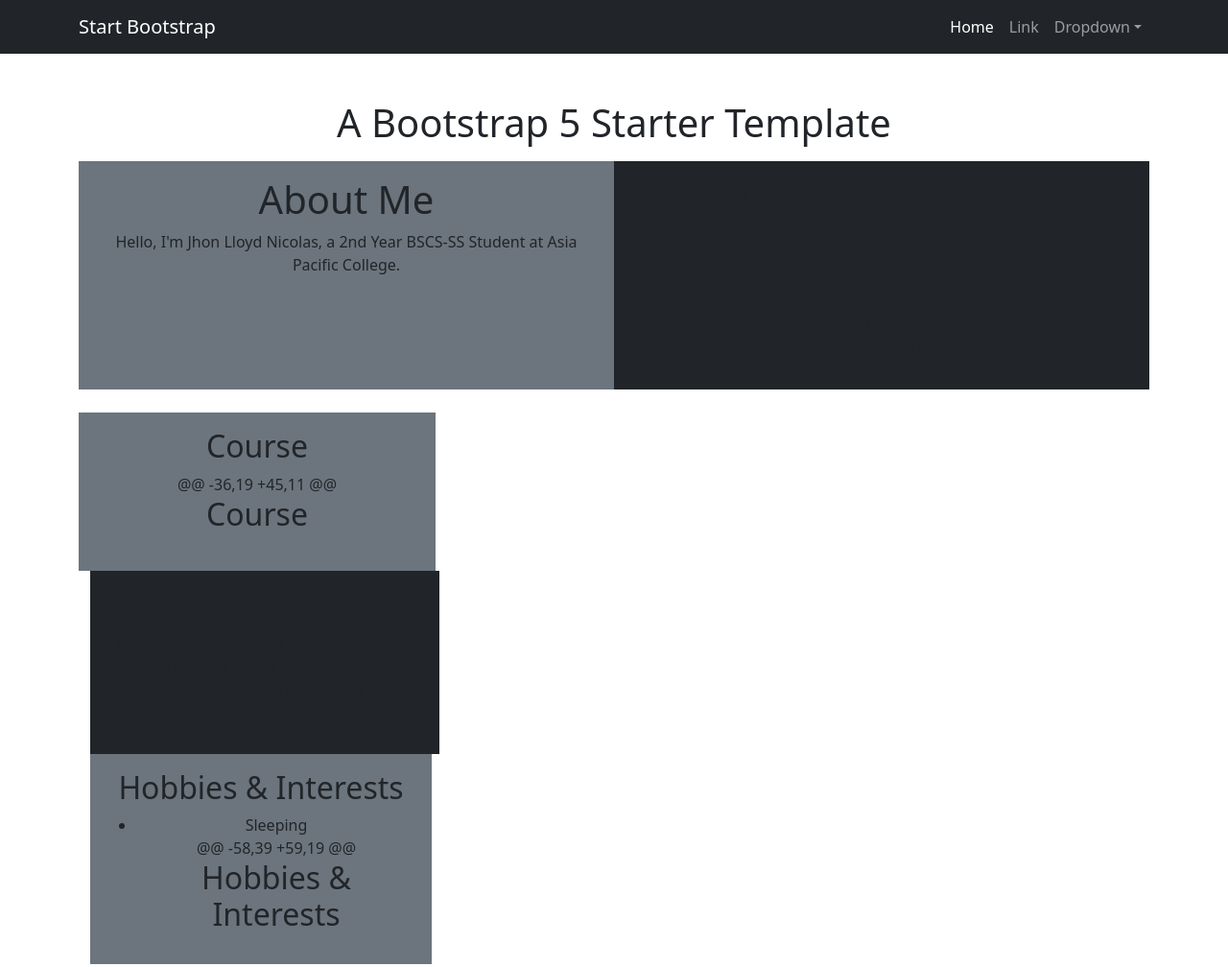
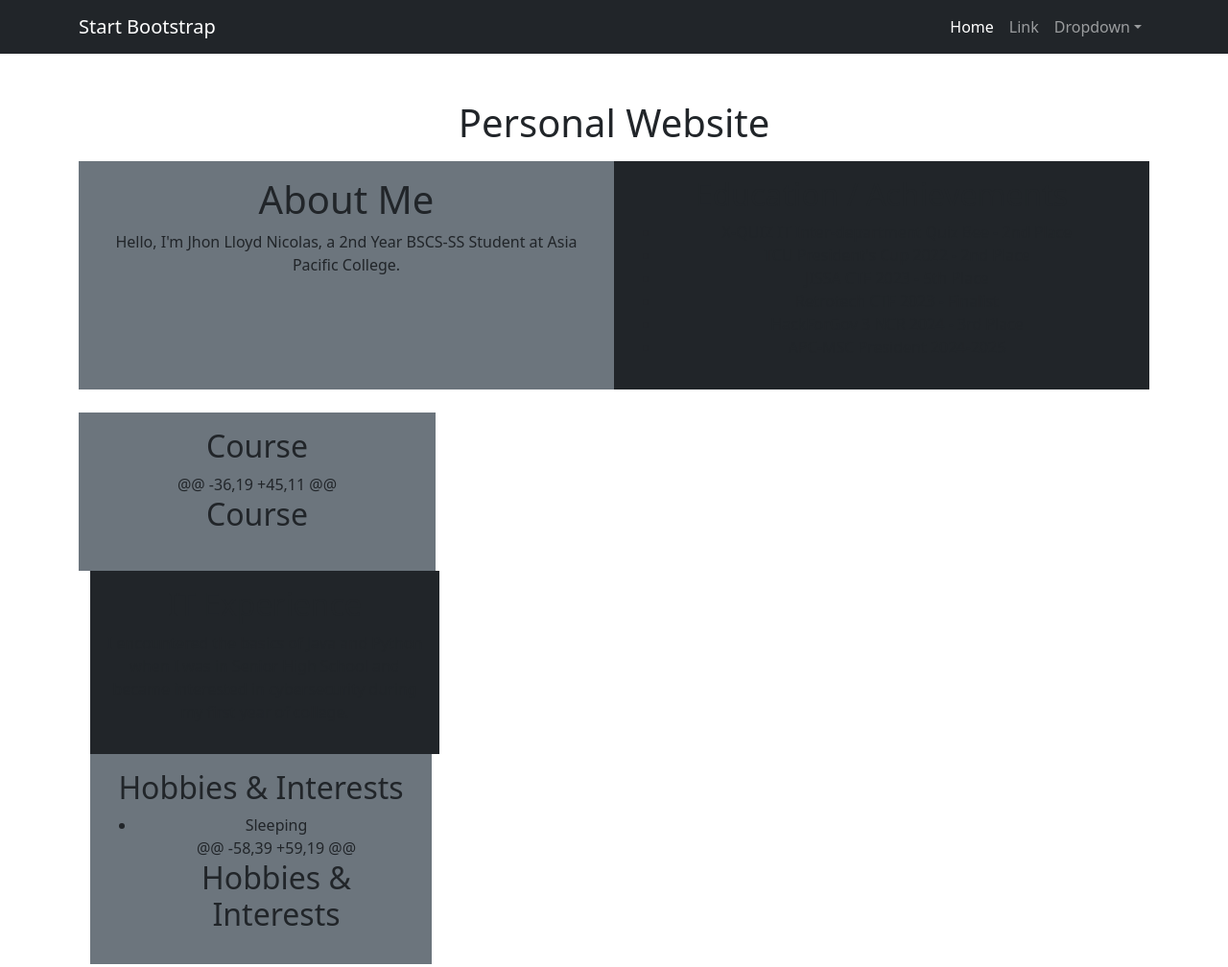
Before and after one commit to Judge09/webprog-SS231-bootstrap-template, a plain HTML site: page sb/index.html in a window 1280 px wide. Shown: the top 1008 px of the page at 96% size. Drawn offline with nearby package versions, Linux system fonts and the light colour scheme.

Commit message:
updated header

```diff
--- a/sb/index.html
+++ b/sb/index.html
@@ -37,7 +37,7 @@
         <!-- Page content-->
         <div class="container">
             <div class="text-center mt-5">
-                <h1>A Bootstrap 5 Starter Template</h1>
+                <h1>Personal Website</h1>
                 <div class="container-fluid mt-3">
                     <div class="row">
                         <div class="col-md-6 bg-secondary p-3">
```
